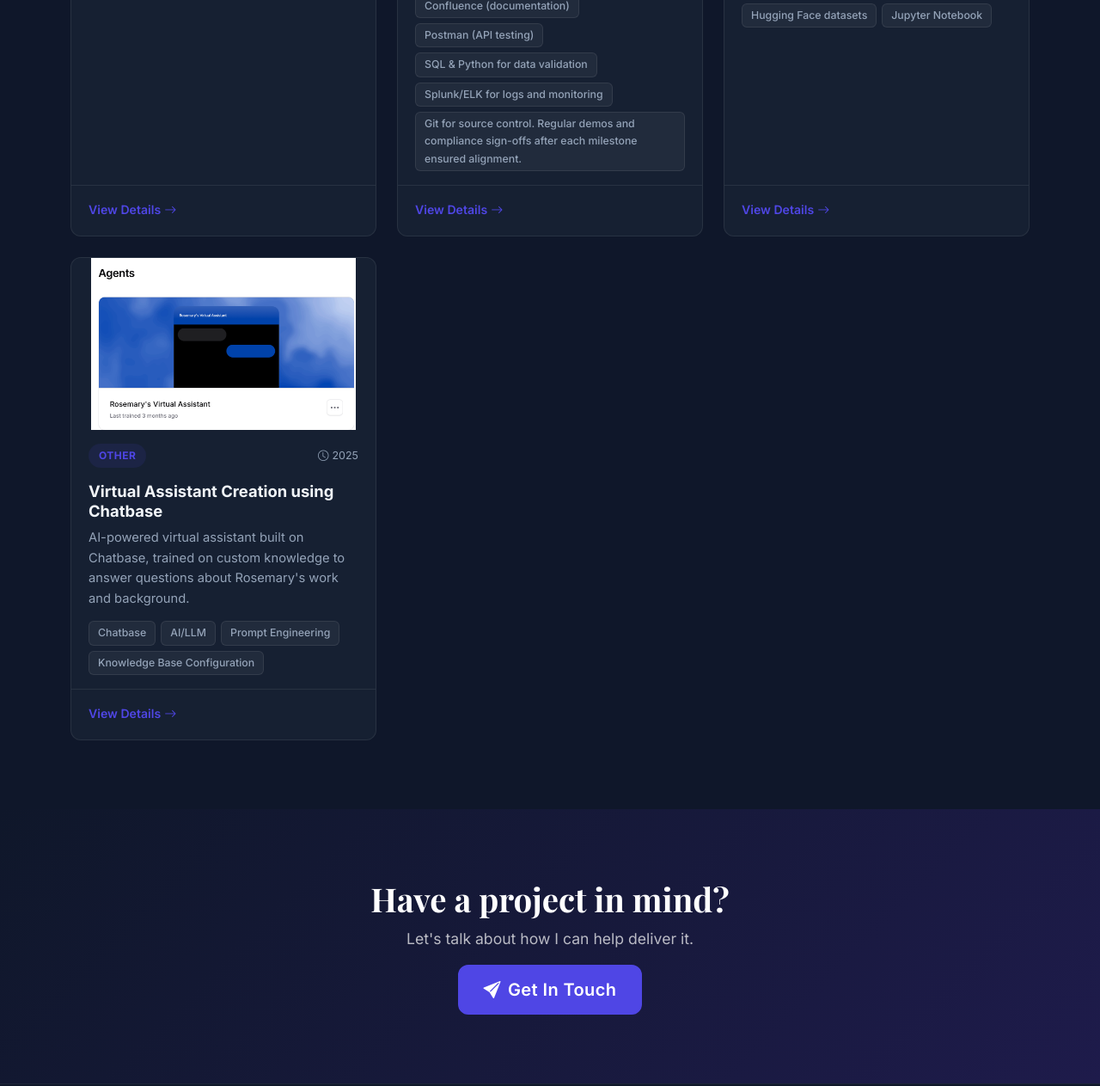
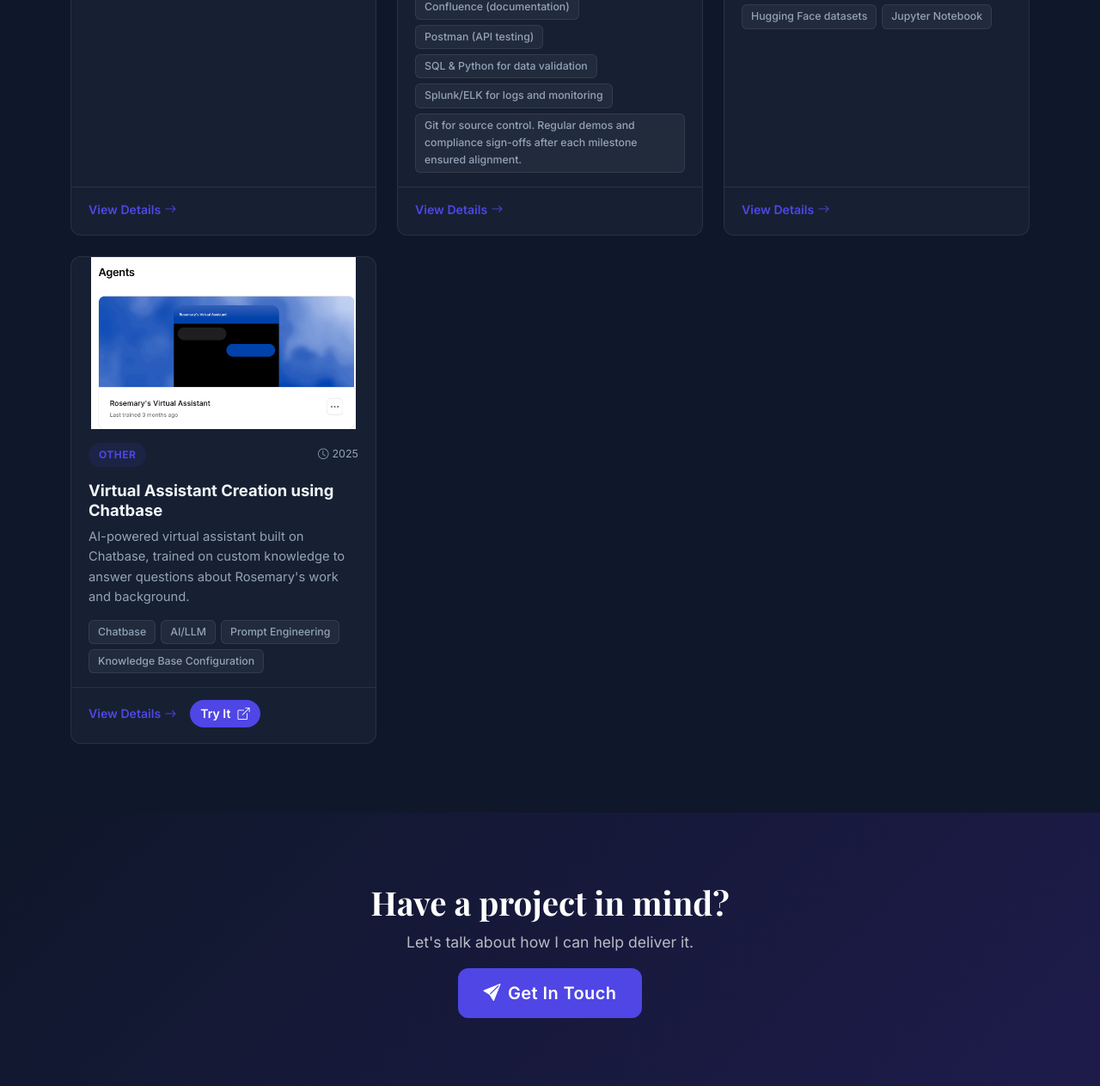
Before and after one commit to Rossysomy/My-Portfolio-Project, a Django app: page /projects/ in a window 1280 px wide. Shown: the part 2646-3909 px from the top of the page at 86% size. Run offline with Django 4.2, Linux system fonts and the light colour scheme; data comes from the database, SQL or seed files in the repository; some libraries are stand-ins or nearby versions.

Commit message:
Add Try It button to n8n project card linking to Google Form
Co-Authored-By: Claude Sonnet 4.6 <noreply@anthropic.com>

```diff
--- a/main/fixtures/projects.json
+++ b/main/fixtures/projects.json
@@ -129,7 +129,7 @@
     "biggest_challenge": "- Designing reliable communication between workflows using webhook HTTP calls without breaking the data flow between agents.\r\n- Ensuring scheduling logic returned realistic appointment slots that matched customer preferences while accounting for real-time date and time validation.\r\n-Debugging multi-step automations in n8n Cloud, where one failed node could interrupt the entire orchestration pipeline.",
     "what_you_learned": "- How to design and orchestrate multi-agent workflow architectures using n8n Cloud.\r\n- Practical experience integrating AI models such as Google Gemini into automation pipelines for structured data extraction and natural language generation.\r\n- How to use webhook-based communication to connect modular workflows into a scalable automation system.\r\n- How to design scalable automation systems that reduce manual operational workload while improving response speed and consistency.\r\n- Real-world exposure to process automation, workflow optimization, and operational reengineering concepts commonly used in modern IT and business operations roles.",
     "github_url": "",
-    "live_url": "",
+    "live_url": "https://docs.google.com/forms/d/e/1FAIpQLSfDjOEDmXv9252xmqhL1b5v7tkBvFTgafKQ-oWTub-qPmGGNQ/viewform?usp=sharing&ouid=111184575008886349288",
     "featured": true,
     "order": 1,
     "image": "projects/WhatsApp_Image_2026-04-24_at_20.58.20.jpeg",
--- a/main/templates/main/projects.html
+++ b/main/templates/main/projects.html
@@ -64,10 +64,15 @@
             </div>
             {% endif %}
           </div>
-          <div class="project-card-footer">
+          <div class="project-card-footer d-flex align-items-center gap-3">
             <a href="{% url 'project_detail' project.pk %}" class="btn-card-link">
               View Details <i class="bi bi-arrow-right ms-1"></i>
             </a>
+            {% if project.live_url %}
+            <a href="{{ project.live_url }}" target="_blank" rel="noopener" class="btn-try-it">
+              Try It <i class="bi bi-box-arrow-up-right ms-1"></i>
+            </a>
+            {% endif %}
           </div>
         </div>
       </div>
--- a/static/css/style.css
+++ b/static/css/style.css
@@ -478,6 +478,20 @@ img { max-width: 100%; height: auto; }
   transition: gap .2s;
 }
 .btn-card-link:hover { color: var(--indigo-dk); gap: 6px; }
+
+.btn-try-it {
+  font-size: .88rem;
+  font-weight: 600;
+  color: #fff;
+  background: var(--indigo);
+  padding: 4px 12px;
+  border-radius: 20px;
+  display: inline-flex;
+  align-items: center;
+  gap: 4px;
+  transition: background .2s;
+}
+.btn-try-it:hover { background: var(--indigo-dk); color: #fff; }
 
 /* ===== SKILL PILLS ===== */
 .skill-pill {
```
